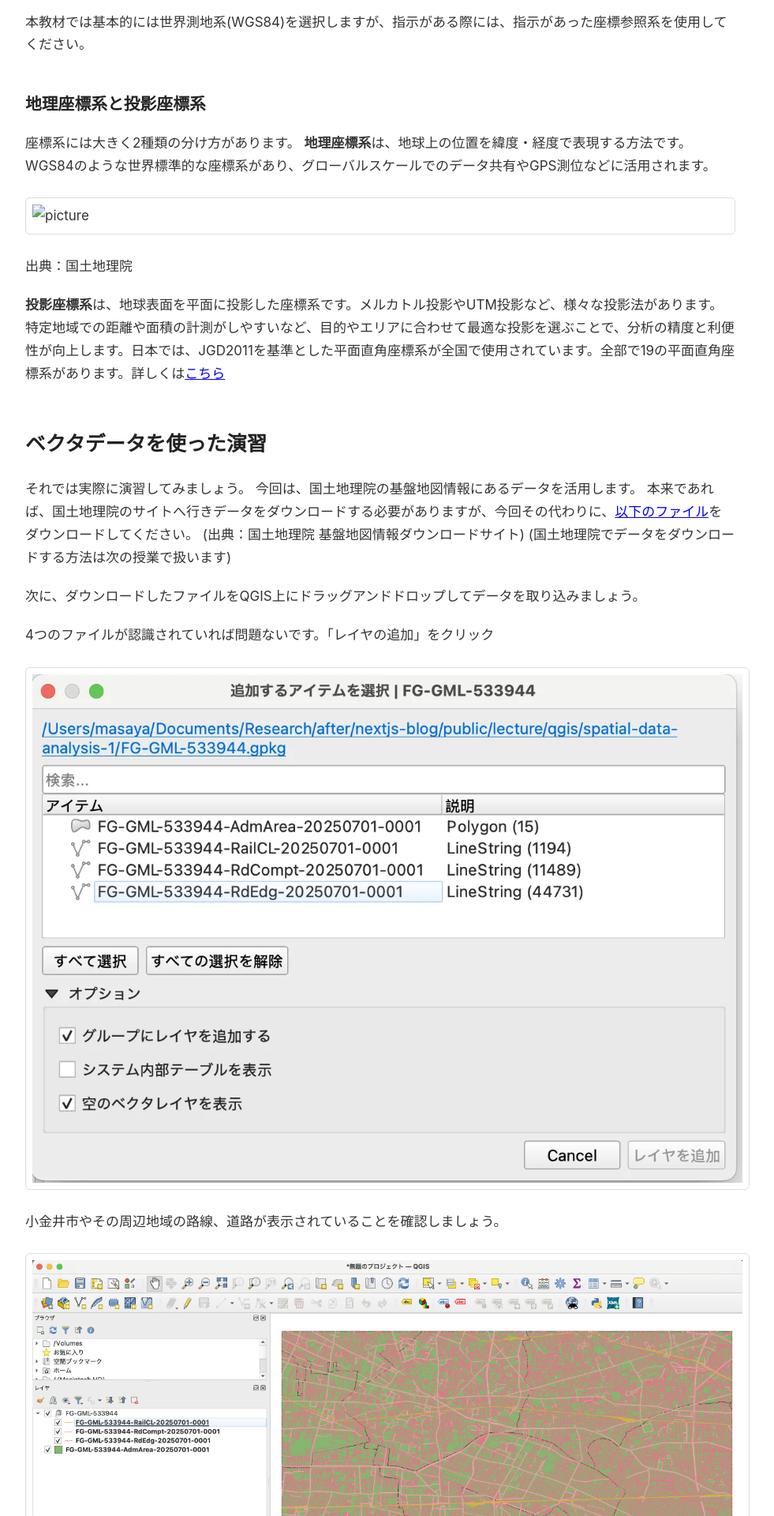
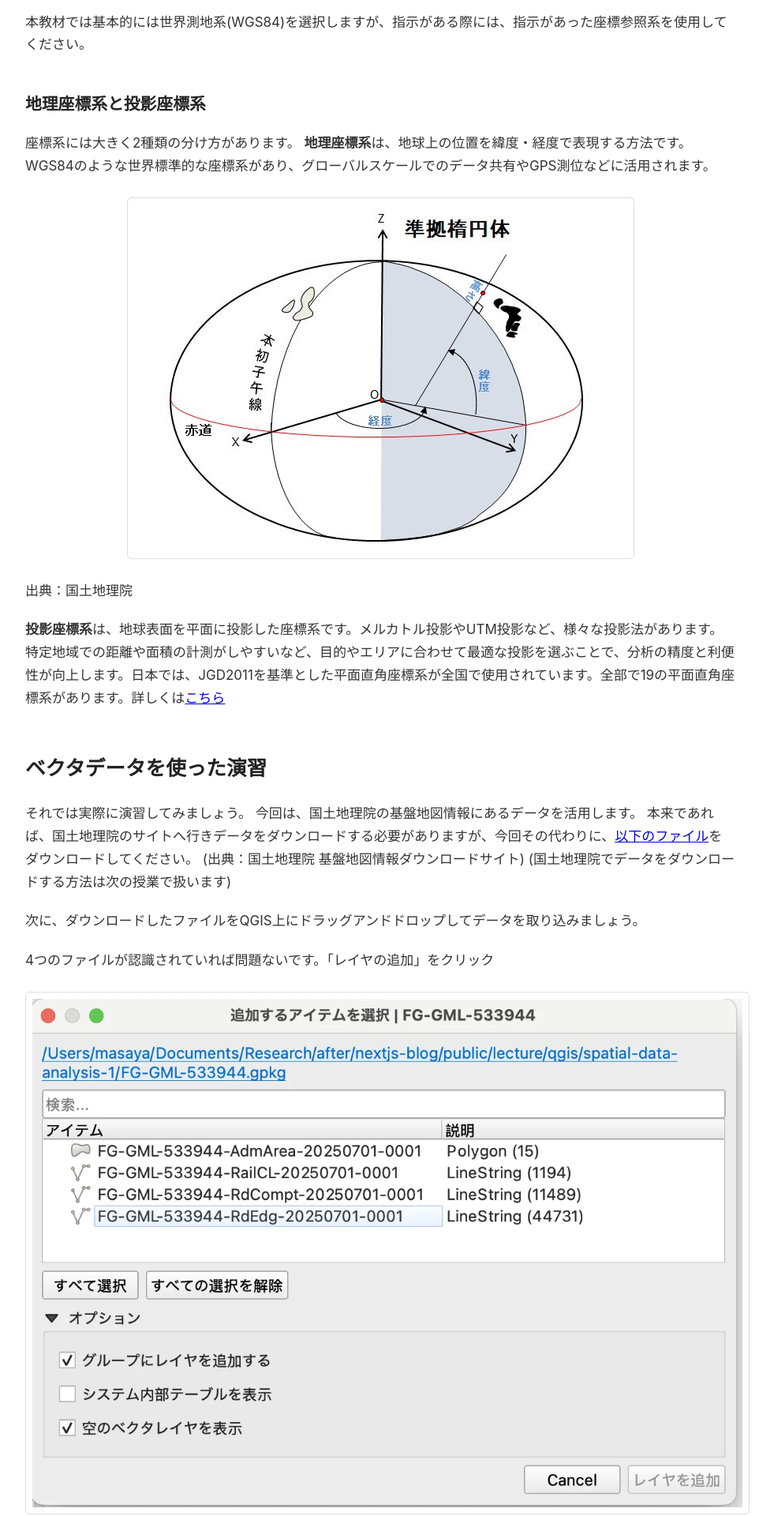
Before and after one commit to MasayaMatsushita/spatiotemporal-analysis, a Jekyll site: the page built from docs/lec/03-spatial-data-analysis.md, in a window 1280 px wide. Shown: the part 3746-5666 px from the top of the page at 79% size, without its empty margins (158-1139 px from the left). Built offline with Jekyll 4.4.1, drawn with Linux system fonts in a browser that asks for light colours; our own code applies the rules of GitHub Pages for plain Markdown files.

Commit message:
図表のリンク先修正

```diff
--- a/docs/lec/03-spatial-data-analysis.md
+++ b/docs/lec/03-spatial-data-analysis.md
@@ -101,7 +101,7 @@ QGISのインストールの説明の際に、東京都市区町村の境界を
 
 座標系には大きく2種類の分け方があります。
 **地理座標系**は、地球上の位置を緯度・経度で表現する方法です。WGS84のような世界標準的な座標系があり、グローバルスケールでのデータ共有やGPS測位などに活用されます。
-![picture](../materials/02/000092013.jpg)
+![picture](../materials/03/000092013.jpg)
 出典：国土地理院
 
 **投影座標系**は、地球表面を平面に投影した座標系です。メルカトル投影やUTM投影など、様々な投影法があります。特定地域での距離や面積の計測がしやすいなど、目的やエリアに合わせて最適な投影を選ぶことで、分析の精度と利便性が向上します。日本では、JGD2011を基準とした平面直角座標系が全国で使用されています。全部で19の平面直角座標系があります。詳しくは[こちら](https://www.gsi.go.jp/sokuchikijun/jpc.html)
```
